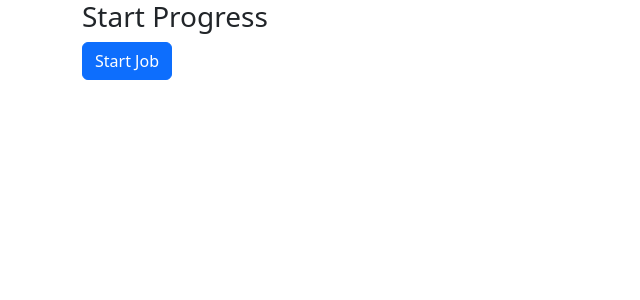
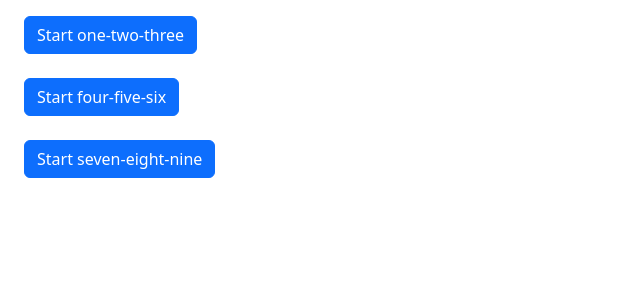
Before and after one commit to anselbrandt/htmx-progress, a FastAPI app: page / in a window 1280 px wide. Shown: the top 300 px of the page, without its empty margins (0-640 px from the left). Run offline with FastAPI, Linux system fonts and the light colour scheme; some libraries are stand-ins or nearby versions.

Commit message:
Add multiple progress bars

```diff
--- a/main.py
+++ b/main.py
@@ -14,46 +14,61 @@ app.mount("/static", StaticFiles(directory="static"), name="static")
 
 templates = Jinja2Templates(directory="templates")
 
+tasks = [
+    {"id": 123, "name": "one-two-three"},
+    {"id": 456, "name": "four-five-six"},
+    {"id": 789, "name": "seven-eight-nine"},
+]
+
 
 @app.get("/", response_class=HTMLResponse)
 async def index(
     request: Request, response: Response, hx_request: Optional[str] = Header(None)
 ):
-    context = {"request": request}
+    context = {"request": request, "tasks": tasks}
     return templates.TemplateResponse("index.html", context)
 
 
-@app.post("/start")
+@app.post("/start/{id}")
 async def start(
-    request: Request, response: Response, hx_request: Optional[str] = Header(None)
+    request: Request,
+    response: Response,
+    id: str,
+    hx_request: Optional[str] = Header(None),
 ):
-    db.set("progress", 0)
-    context = {"request": request}
+    db.set(f"progress_{id}", 0)
+    context = {"request": request, "id": id}
     return templates.TemplateResponse("start.html", context)
 
 
-@app.get("/job/progress")
+@app.get("/job/progress/{id}")
 async def job(
-    request: Request, response: Response, hx_request: Optional[str] = Header(None)
+    request: Request,
+    response: Response,
+    id: str,
+    hx_request: Optional[str] = Header(None),
 ):
-    current = db.get("progress")
+    current = db.get(f"progress_{id}")
     progress = int(current)
     if progress < 100:
         progress = progress + 10
-        db.set("progress", progress)
-        context = {"request": request, "progress": progress}
+        db.set(f"progress_{id}", progress)
+        context = {"request": request, "progress": progress, "id": id}
         return templates.TemplateResponse("progress.html", context)
     if progress == 100:
-        context = {"request": request, "progress": progress}
+        context = {"request": request, "progress": progress, "id": id}
         response.headers["HX-Trigger"] = "done"
         return templates.TemplateResponse(
             "progress.html", context, headers=response.headers
         )
 
 
-@app.get("/job")
+@app.get("/job/{id}")
 async def job(
-    request: Request, response: Response, hx_request: Optional[str] = Header(None)
+    request: Request,
+    response: Response,
+    id: str,
+    hx_request: Optional[str] = Header(None),
 ):
-    context = {"request": request}
+    context = {"request": request, "id": id}
     return templates.TemplateResponse("complete.html", context)
--- a/templates/index.html
+++ b/templates/index.html
@@ -15,13 +15,8 @@
 </head>
 
 <body>
-    <div class="container">
-        <div hx-target="this" hx-swap="outerHTML">
-            <h3>Start Progress</h3>
-            <button class="btn btn-primary" hx-post="/start">
-                Start Job
-            </button>
-        </div>
+    <div class="m-2">
+        {% include 'partials/initial.html' %}
     </div>
 </body>
 
--- /dev/null
+++ b/templates/partials/initial.html
@@ -0,0 +1,9 @@
+{% for task in tasks %}
+<div class="m-2">
+    <div hx-target="this" hx-swap="outerHTML">
+        <button class="btn btn-primary m-2" hx-post="/start/{{task.id}}">
+            Start {{task.name}}
+        </button>
+    </div>
+</div>
+{% endfor %}
--- a/templates/progress.html
+++ b/templates/progress.html
@@ -1,4 +1,4 @@
-<div class="progress" role="progressbar" aria-valuemin="0" aria-valuemax="100" aria-valuenow="{{progress}}"
+<div class="progress m-2" role="progressbar" aria-valuemin="0" aria-valuemax="100" aria-valuenow="{{progress}}"
     aria-labelledby="pblabel">
     <div id="pb" class="progress-bar" style="width:{{progress}}%">
     </div>
```
Also changed, not shown: templates/complete.html (+4 -4 lines), templates/start.html (+4 -4 lines).
